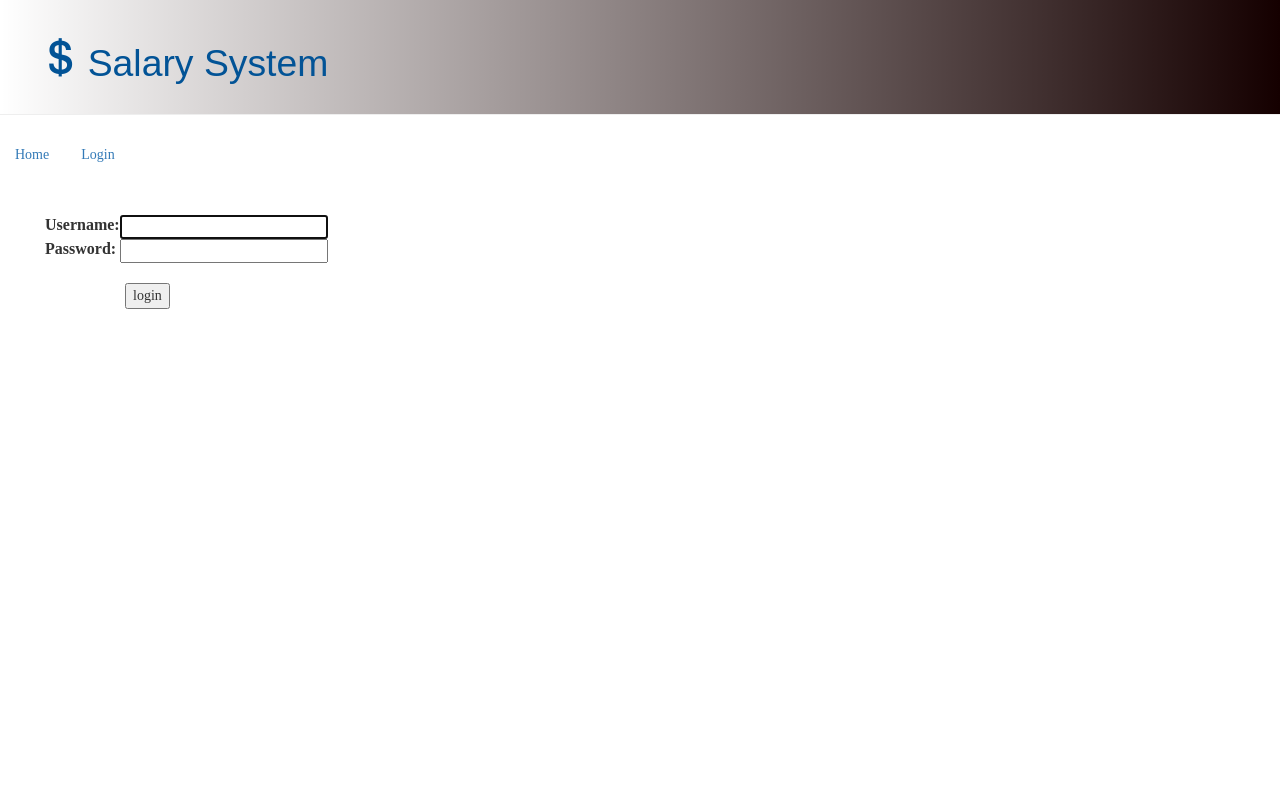
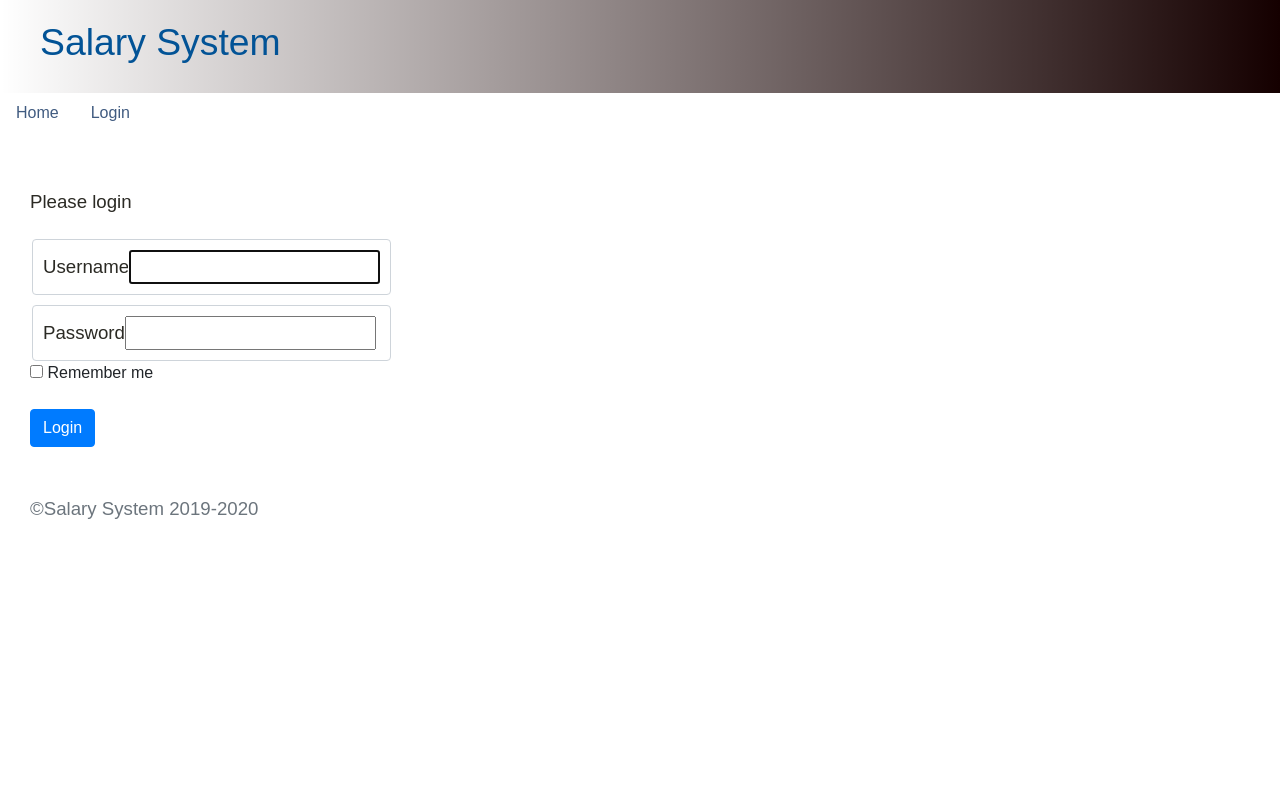
Before and after one commit to shams3d/Salary-Calaculater, a Django app: page /accounts/login/ in a window 1280 px wide. Run offline with Django 3.2, Linux system fonts and the light colour scheme; some libraries are stand-ins or nearby versions.

Commit message:
(new modifications in templates, views and create new tables with django_tables2)

```diff
--- a/mysite/settings.py
+++ b/mysite/settings.py
@@ -38,6 +38,7 @@
     'django.contrib.messages',
     'django.contrib.staticfiles',
     'salary',
+    'django_tables2'
 ]
 
 MIDDLEWARE = [
--- /dev/null
+++ b/salary/static/CSS/pagination.css
@@ -0,0 +1,22 @@
+strong, span, a, p {
+    color: #405b80;
+    font-family: 'Nanum Gothic', sans-serif;
+}
+.pagination{
+  text-align: center;
+  float: center;
+  margin-left:360px;
+  font-size: 10pt;
+}
+.page-item{
+
+}
+.current{
+
+}
+.page-link{
+
+}
+.justify-content-center{
+
+}
--- a/salary/static/CSS/salary.css
+++ b/salary/static/CSS/salary.css
@@ -3,7 +3,7 @@
     font-family: 'Nanum Gothic', sans-serif;
 }
 body {
-  font-family: page-body
+  font-family: 'Nanum Gothic', sans-serif;
 }
 .page-header {
     background-image: linear-gradient(to right, rgba(21,0,0,0), rgba(21,0,0,1));
@@ -20,10 +20,11 @@
 
 .page-body {
     background-color: #ffffff;
-    margin-top: 10px;
-    margin-left: 5px
-    text-align: left;
-    padding: 10px 10px 10px 15px;
+    margin: 10px, 10px, 10px, 20px;
+    position: relative;
+    float: left;
+    margin-left: 30px;
+    padding:  5px, 5px, 5px 10px;
 }
 .page-body a, .page-body h1, .page-body h1 a, .page-body h1 a:visited, .page-body h1 a:active, .page-body h2, .page-body h3, a:active, .page-body p, .page-body dl, .page-body table,  .page-body th,  .page-body tr,  .page-body td {
     color: #2b2a24;
@@ -36,7 +37,13 @@
 }
 
 .content {
-    margin-left: 30px;
+  position: relative;
+  margin-top: auto;
+  margin-bottom: auto;
+  margin-right: auto;
+  margin-left: auto;
+  width:800px;
+
 }
 
 h1, h2, h3, h4, p {
@@ -49,11 +56,12 @@
 
 .save {
     float: center;
-  margin-left:360px;
+  margin-left:250px;
 }
 .login {
-    float: center;
-  margin-left:80px;
+    float: left;
+    margin-left: 360px;
+
 }
 
 .employee-form textarea, .employee-form input {
@@ -63,9 +71,9 @@
 .top-menu, .top-menu:hover, .top-menu:visited {
     color: #2b2a24;
     float: right;
-    font-size: 14pt;
+    font-size: 10pt;
+    margin-right: 20px;
     text-align: center;
-    margin-right: 30px;
 }
 
 .employee {
@@ -78,30 +86,37 @@
 
 .employee h2 a, .employee h2 a:visited , .employee a, .employee p, {
     color: #2b2a24;
-      font-size: 14pt;
+      font-size: 10pt;
       float: left;
       margin-left: 30px;
       text-align:justify;
 
   }
+.list{
+  padding:  20px 20px 20px 30px;
+  margin-left: 30px;
+  width:60%;
+}
 
 .table#t01 {
-  border: 1px solid  #black;
+  border: 1px solid black;
   background-color: #cde5f7;
-  padding:  2px 2px 2px 5px;
-  table-layout: fixed;
-  width: 90%;
+  table-layout: auto;
+
 }
 
 .table#t01 tr:nth-child(even) {
     background-color: #cde5f7;
+    table-layout: auto;
 }
 .table#t01 tr:nth-child(odd) {
   background-color: #cde5f7;
+  table-layout: auto;
 }
 .table#t01 th {
   color: white;
   background-color: #91908f;
+  table-layout: auto;
 
 }
 .table#t02 {
@@ -111,14 +126,51 @@
   table-layout: fixed;
   width: 60%;
 }
-.table#t03 {
-    border: 1px solid  #black;
-    background-color: #91908f;
-    padding:  10px 10px 10px 15px;
-    table-layout: fixed;
-    width: 60%;
+.login_table#t03 {
+  border: 1px solid:black;
+  width: 60%;
+  max-width: 330px;
+  padding: 40px, 40px,40px,60px;
+  margin: 0 auto;
+  table-layout: fixed;
   }
-.table#t03.center{
-    margin-left:5%;
-    margin-right:5%;
+.username input[type="username"]{
+  margin-bottom: -1px;
+  border-bottom-right-radius: 0;
+  border-bottom-left-radius: 0;
   }
+ .password input[type="password"] {
+  margin-bottom: 10px;
+  border-top-left-radius: 0;
+  border-top-right-radius: 0;
+  }
+  .checkbox {
+    font-weight: 400;
+    float: center;
+    margin:auto
+  }
+  .form-control {
+    position: relative;
+    box-sizing: border-box;
+    height: auto;
+    padding: 10px;
+    font-size: 16px;
+}
+.table#t03.login.form-control:focus {
+    z-index: 2;
+}
+.tooltip {
+  position: relative;
+  display: inline-block;
+  border-bottom: 1px dotted black;
+}
+
+.tooltip .tooltiptext {
+  visibility: hidden;
+  width: 120px;
+  background-color: black;
+  color: #fff;
+  text-align: center;
+  border-radius: 6px;
+  padding: 5px 0;
+}
--- a/salary/templates/registration/login.html
+++ b/salary/templates/registration/login.html
@@ -1,25 +1,38 @@
 {% extends "salary/base.html" %}
-
+{% load static %}
+<link rel="stylesheet" href="{% static 'css/login.css' %}">
 {% block content %}
 <br><br>
+<div>
     {% if form.errors %}
-        <p>Your username and password didn't match. Please try again.</p>
+        <p  style="color:red;">Your username and password didn't match. Please try again.</p>
     {% endif %}
-
-    <form method="post" action="{% url 'login' %}">
-    {% csrf_token %}
-        <table id="t03" class ="center" >
-        <tr>
-            <td>{{ form.username.label_tag }}</td>
-            <td>{{ form.username }}</td>
+</div>
+  <div class="text-cente">
+    <form class="form-login" method="post" action="{% url 'login' %}">
+      {% csrf_token %}
+      <h1 class="h3 mb-3 font-weight-normal">Please login</h1>
+      <table class="info">
+        <tr >
+          <td><label for="username" class="sr-only"> {{ form.username.label_tag }}</label></td>
+          <td class="form-control" placeholder="Username">Username{{form.username}}</td>
         </tr>
         <tr>
-            <td>{{ form.password.label_tag }}</td>
-            <td>{{ form.password }}</td>
+          <td><label for="inputPassword" class="sr-only"> {{ form.password.label_tag }}</label></td>
+          <td  class="form-control" placeholder="Password" required> Password{{form.password}}</td>
         </tr>
-        </table>
-        <br>
-        <input type="submit" value="login" class="login" />
-        <input type="hidden" name="next" value="{{ next }}" />
+      </table>
+      <div class="checkbox mb-3">
+        <label>
+          <input type="checkbox" value="1"> Remember me
+        </label>
+      </div>
+      <button class="btn btn-primary" type="submit">Login</button>
+      <p class="mt-5 mb-3 text-muted">&copy;Salary System 2019-2020</p>
     </form>
+  </div>
+
+
+
+
 {% endblock %}
--- a/salary/templates/salary/base.html
+++ b/salary/templates/salary/base.html
@@ -2,10 +2,12 @@
 <html>
     <head>
         <title>Salary System</title>
-          <link rel="stylesheet" href="//maxcdn.bootstrapcdn.com/bootstrap/3.2.0/css/bootstrap.min.css">
-          <link rel="stylesheet" href="//maxcdn.bootstrapcdn.com/bootstrap/3.2.0/css/bootstrap-theme.min.css">
+          <link rel="stylesheet" href="https://stackpath.bootstrapcdn.com/bootstrap/4.3.1/css/bootstrap.min.css" integrity="sha384-ggOyR0iXCbMQv3Xipma34MD+dH/1fQ784/j6cY/iJTQUOhcWr7x9JvoRxT2MZw1T" crossorigin="anonymous">
+          <script src="https://stackpath.bootstrapcdn.com/bootstrap/4.3.1/js/bootstrap.min.js" integrity="sha384-JjSmVgyd0p3pXB1rRibZUAYoIIy6OrQ6VrjIEaFf/nJGzIxFDsf4x0xIM+B07jRM" crossorigin="anonymous"></script>
           <link href="https://fonts.googleapis.com/css?family=Open+Sans:700" rel="stylesheet">
           <link rel="stylesheet" href="{% static 'css/salary.css' %}">
+          <link rel="stylesheet" href="{% static 'css/pagination.css' %}">
+
 
     </head>
     <body>
@@ -16,7 +18,7 @@
           {% if user.is_authenticated %}
           <ul class="nav nav-pills">
             <li class="nav-item">
-              <a class="nav-link active" href="/">Home</a>
+              <a class="nav-link " href="/">Home</a>
             </li>
             <li class="nav-item">
               <a class="nav-link" href="{% url 'new_employee' %}">Add Employee</a>
@@ -25,10 +27,11 @@
               <a class="nav-link" href="{% url 'logout' %}">Log out</a>
             </li>
         </div>
+        <small class="top-menu" ><p > Hello {{user.username|upper}}</p></small>
         <div class="nav nav-pills">
             {% else %}
             <li class="nav-item">
-              <a class="nav-link active" href="/">Home</a>
+              <a class="nav-link " href="/">Home</a>
             </li>
             <li class="nav-item">
               <a class="nav-link" href="{% url 'login' %}">Login</a>
@@ -36,12 +39,7 @@
           </ul>
         </div>
       {% endif %}
-      <div  class="top-menu" >
-        {%  if user.is_authenticated %}
-        <p class="content"> Hello {{ user.username }}</p>
-        {% endif %}
-      </div>
-  <div  class="content container">
+  <div  class="page-body">
     {% block content %}
 
     {% endblock %}
--- a/salary/templates/salary/edit_employee.html
+++ b/salary/templates/salary/edit_employee.html
@@ -2,9 +2,8 @@
   {% block content %}
 <br><br>
   <div class="page-body">
-  <fieldset>
-  <form class="alert alert-info"  method="post" onSubmit="alert('Are sure you want to save ?')";>
-    <table>
+  <form class="form-horizontal"  method="post" onSubmit="alert('Are sure you want to save ?')";>
+    <table class="table-bordered">
       {% csrf_token %}
     {{ form.as_table }}
     </table>
@@ -13,6 +12,5 @@
     <button  type="submit" name="save" class="btn btn-primary"> Save </button>
     </div>
   </form>
-  </fieldset>
 </div>
 {% endblock%}
```
Also changed, not shown: salary/static/CSS/login.css (added, +54 -0 lines), salary/tables.py (added, +15 -0 lines), salary/templates/salary/employee_detail.html (+18 -13 lines), salary/templates/salary/employee_list.html (+11 -35 lines), salary/templates/salary/new_employee.html (+11 -14 lines), salary/views.py (+8 -8 lines), salary/migrations/0063_auto_20190317_2119.py (added).
